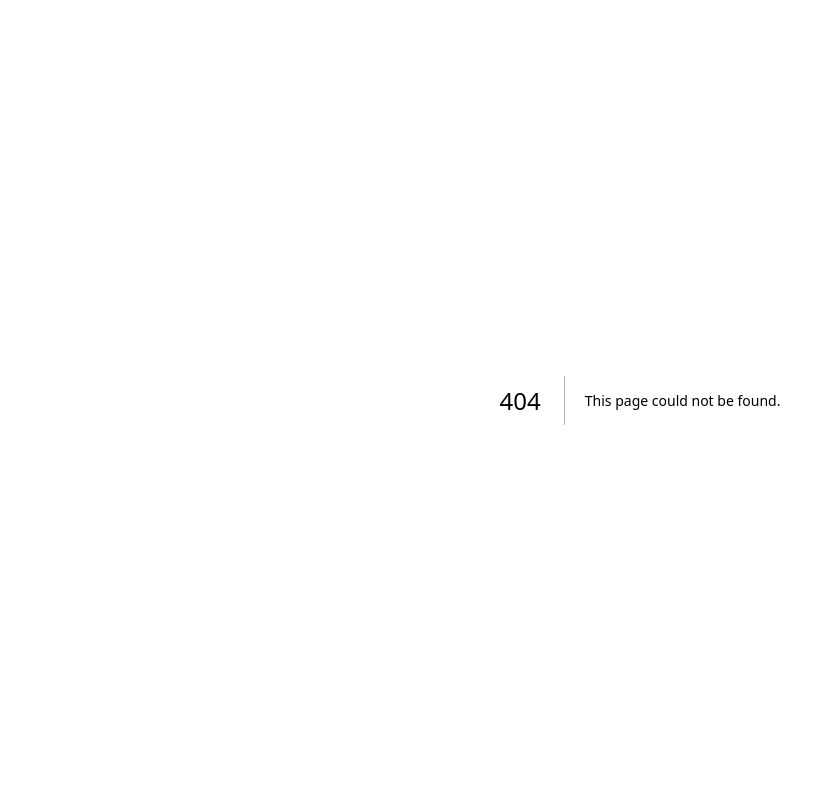
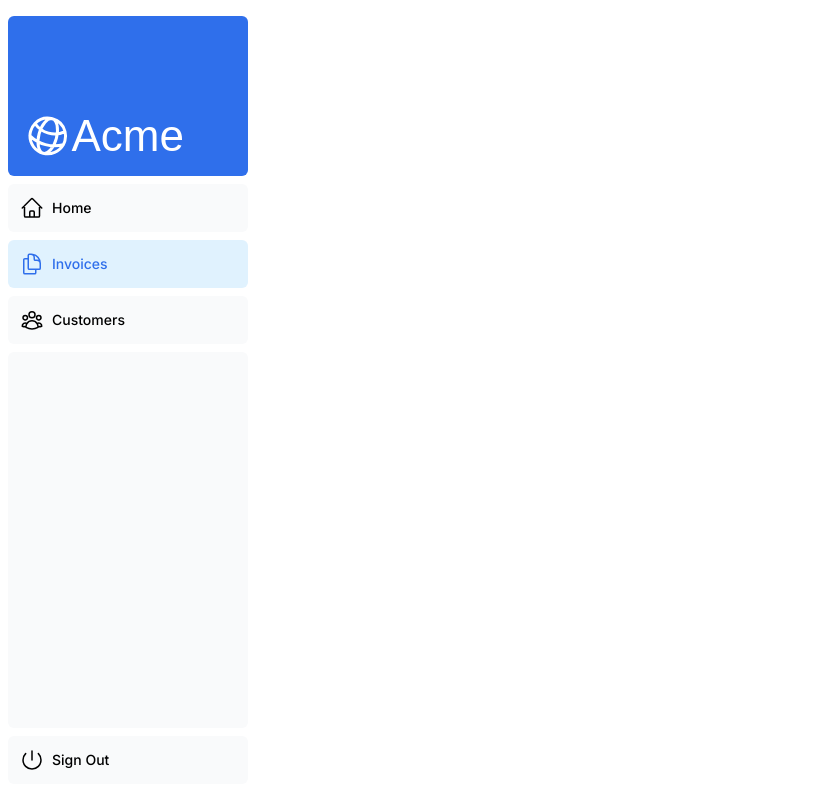
Before and after one commit to Esperanzapineda/Dashboard, a Next.js app: page /dashboard/invoices in a window 1280 px wide. Before the commit this address had no page. Shown: the whole page, without its empty margins (0-835 px from the left). Built offline with nearby package versions, Linux system fonts and the light colour scheme; a web font is replaced by a local one.

Commit message:
Se crean paginas de dashboard y se cambia etiqueta a por Link

```diff
--- /dev/null
+++ b/app/dashboard/customers/page.tsx
@@ -0,0 +1,9 @@
+import React from 'react'
+
+const CustomersPage = () => {
+    return (
+        <div>Customers page</div>
+    )
+}
+
+export default CustomersPage
--- /dev/null
+++ b/app/dashboard/invoices/page.tsx
@@ -0,0 +1,9 @@
+import React from 'react'
+
+const InvoicesPage = () => {
+    return (
+        <div>Invoices page</div>
+    )
+}
+
+export default InvoicesPage
--- /dev/null
+++ b/app/dashboard/layout.tsx
@@ -0,0 +1,17 @@
+import React, { Children } from 'react'
+import SideNav from '../ui/dashboard/sidenav'
+
+const layout = ({Children} : {Children: React.ReactNode}) => {
+    return (
+        <div className='flex h-screen flex-col md:flex-row md: overflow-hidden'>
+            <div className='w-full flex-none md:w-64'>
+                <SideNav/>
+            </div>
+            <div className='flex-grow p-6 md:overflow-y-auto md:p-12'>
+                {Children}
+            </div>
+        </div>
+    )
+}
+
+export default layout
--- /dev/null
+++ b/app/dashboard/page.tsx
@@ -0,0 +1,9 @@
+import React from 'react'
+
+const DashboardPage = () => {
+    return (
+        <div>Dashboard page</div>
+    )
+}
+
+export default DashboardPage
--- a/app/ui/dashboard/nav-links.tsx
+++ b/app/ui/dashboard/nav-links.tsx
@@ -1,8 +1,12 @@
+"use client"
 import {
   UserGroupIcon,
   HomeIcon,
   DocumentDuplicateIcon,
 } from '@heroicons/react/24/outline';
+import clsx from 'clsx';
+import Link from 'next/link';
+import { usePathname } from 'next/navigation';
 
 // Map of links to display in the side navigation.
 // Depending on the size of the application, this would be stored in a database.
@@ -17,19 +21,24 @@
 ];
 
 export default function NavLinks() {
+  const pathname = usePathname();
   return (
     <>
       {links.map((link) => {
         const LinkIcon = link.icon;
         return (
-          <a
+          <Link
             key={link.name}
             href={link.href}
-            className="flex h-[48px] grow items-center justify-center gap-2 rounded-md bg-gray-50 p-3 text-sm font-medium hover:bg-sky-100 hover:text-blue-600 md:flex-none md:justify-start md:p-2 md:px-3"
+            className={clsx("flex h-[48px] grow items-center justify-center gap-2 rounded-md bg-gray-50 p-3 text-sm font-medium hover:bg-sky-100 hover:text-blue-600 md:flex-none md:justify-start md:p-2 md:px-3",
+              {
+                "bg-sky-100 text-blue-600": pathname === link.href,
+              },
+            )}
           >
             <LinkIcon className="w-6" />
             <p className="hidden md:block">{link.name}</p>
-          </a>
+          </Link >
         );
       })}
     </>
```
